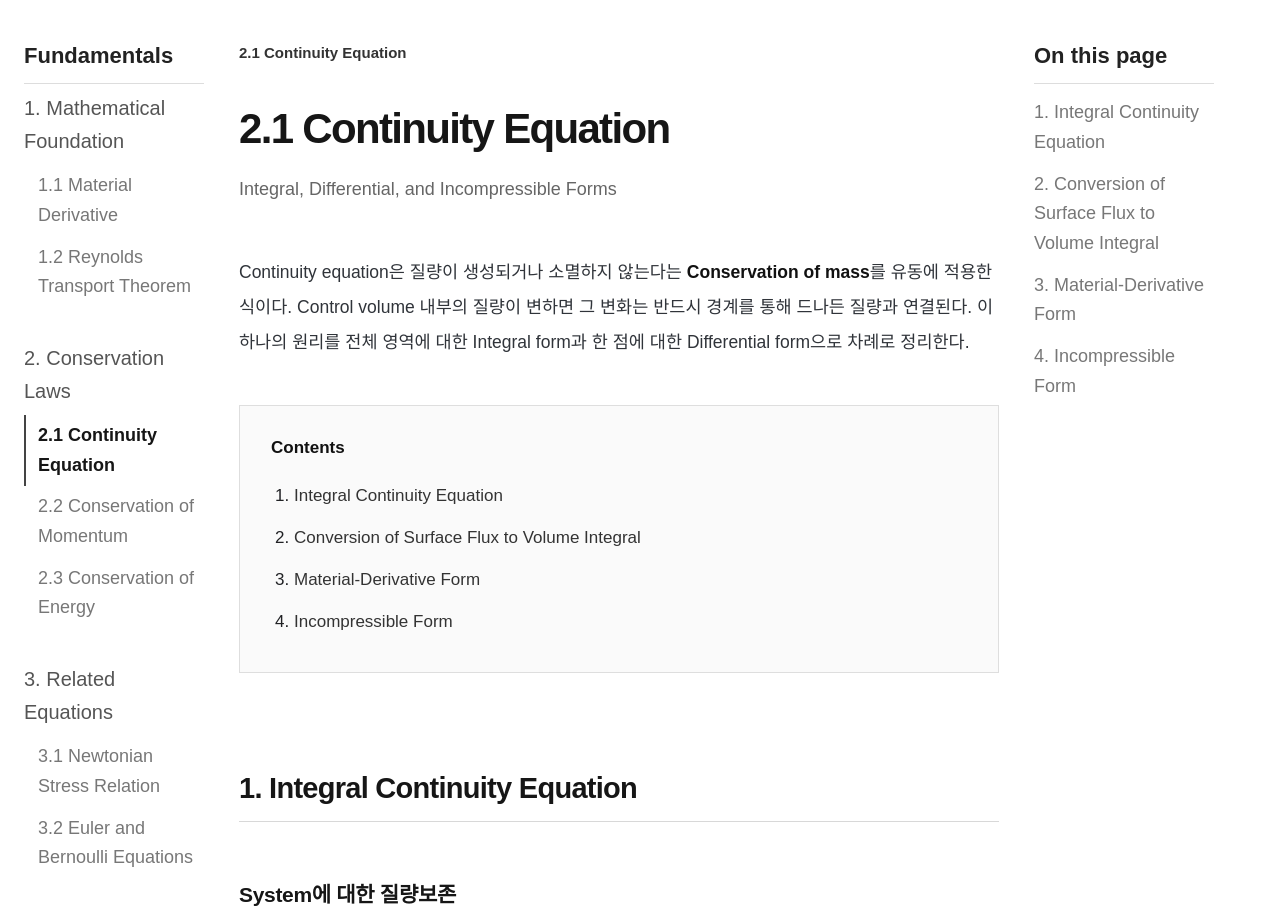
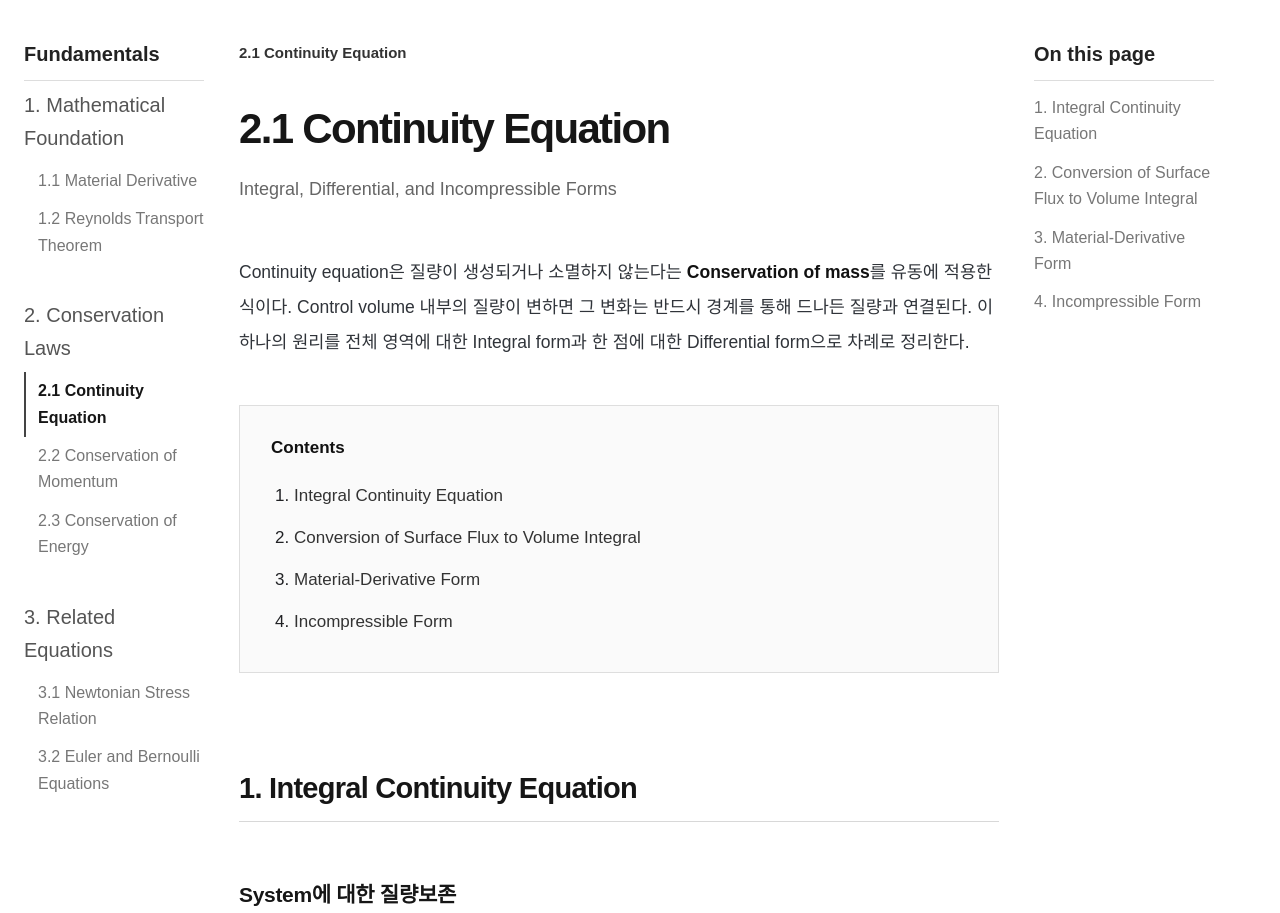
Before and after one commit to Isp99/Isp99.github.io, a plain HTML site: page study/aerodynamics/fundamentals/continuity-equation/index.html in a window 1280 px wide. Shown: the top 913 px of the page. Drawn offline with nearby package versions, Linux system fonts and the light colour scheme.

Commit message:
Update index.html

```diff
--- a/study/aerodynamics/fundamentals/continuity-equation/index.html
+++ b/study/aerodynamics/fundamentals/continuity-equation/index.html
@@ -31,10 +31,10 @@
 
         body.article-page .page-layout {
             display: grid !important;
-            grid-template-columns: 210px minmax(0, 860px) 210px;
+            grid-template-columns: 280px minmax(0, 860px) 280px;
             gap: 120px;
             width: 100%;
-            max-width: 1600px;
+            max-width: 1800px;
             margin: 0 auto;
             padding: 36px 24px 90px;
         }
@@ -57,7 +57,7 @@
             min-width: 0;
             padding-top: 2px;
             color: #666666;
-            font-size: 18px;
+            font-size: 16px;
             line-height: 1.65;
         }
 
@@ -72,7 +72,7 @@
             padding-bottom: 9px;
             border-bottom: 1px solid #dddddd;
             color: #222222;
-            font-size: 22px;
+            font-size: 20px;
             font-weight: 700;
             text-decoration: none;
         }
```
